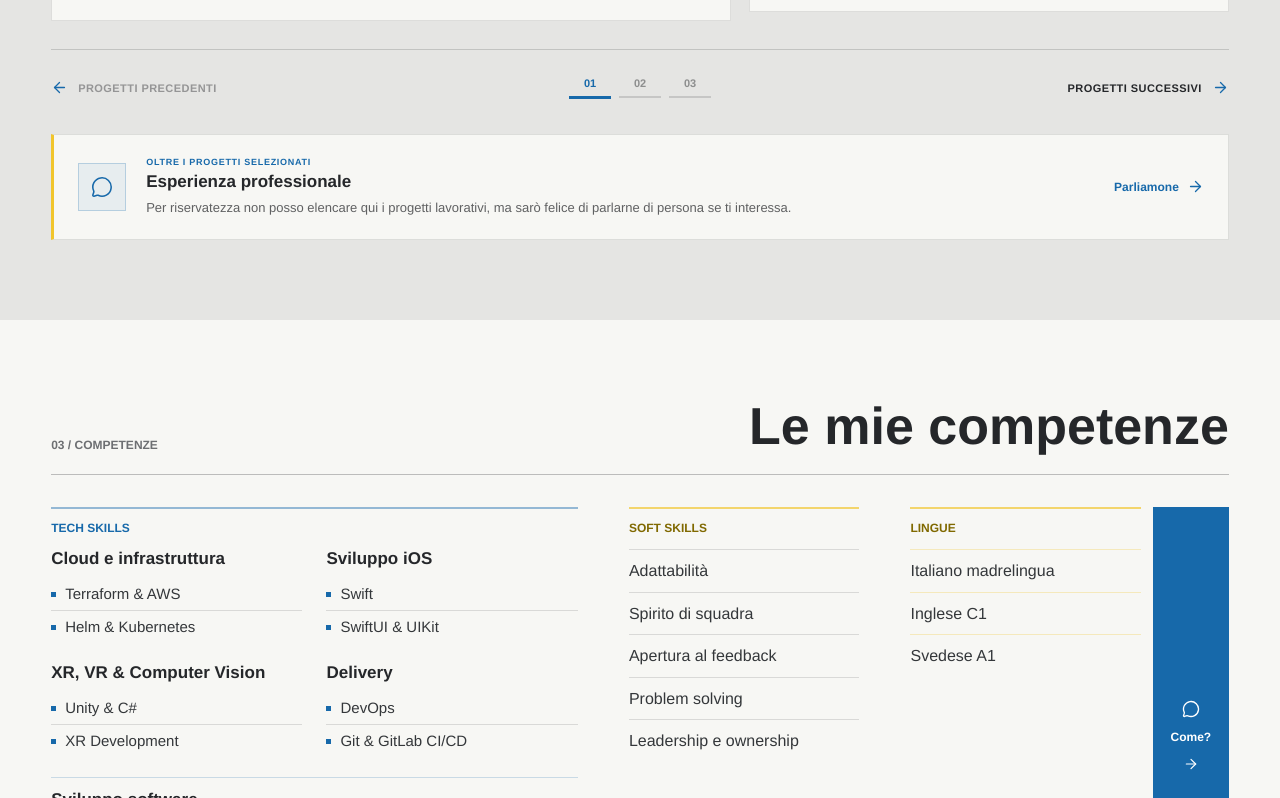
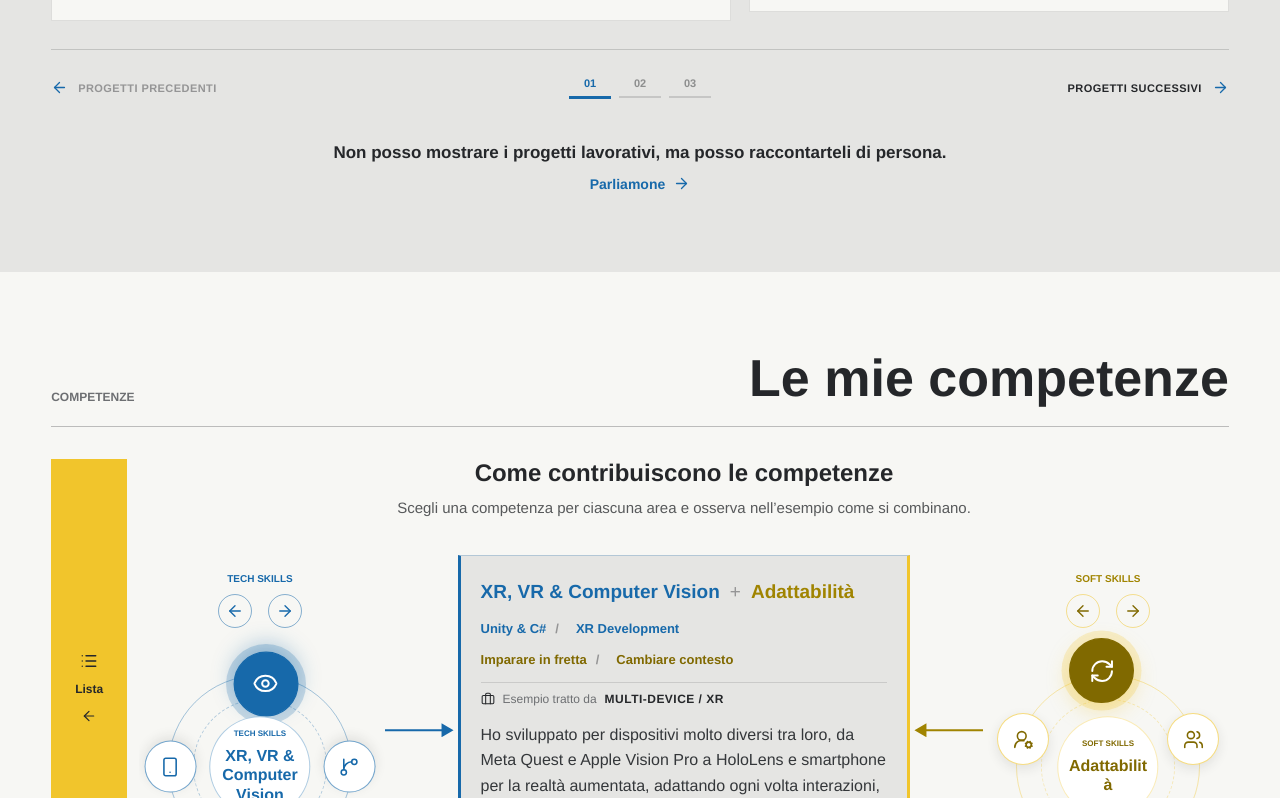
Before and after one commit to DE-R-V/Edoardo_Rolfo_Website, a React (Vite) app: page / in a window 1280 px wide. Shown: the part 2962-3760 px from the top of the page. Built offline with nearby package versions, Linux system fonts and the light colour scheme.

Commit message:
minor ui improvements

```diff
--- a/src/App.css
+++ b/src/App.css
@@ -2145,51 +2145,21 @@ summary:active {
 
 .projects-work-note {
   display: grid;
-  grid-template-columns: 48px minmax(0, 1fr) auto;
-  align-items: center;
-  gap: 20px;
-  margin-top: 24px;
-  padding: 22px 24px;
-  border: 1px solid rgba(37, 39, 42, 0.12);
-  border-left: 3px solid var(--accent-gold);
-  background: #f7f7f4;
-}
-
-.projects-work-note-icon {
-  display: grid;
-  width: 48px;
-  height: 48px;
-  place-items: center;
-  border: 1px solid rgba(var(--accent-blue-rgb), 0.24);
-  color: var(--accent-blue);
-  background: rgba(var(--accent-blue-rgb), 0.07);
+  justify-items: center;
+  gap: 10px;
+  max-width: 800px;
+  margin: 30px auto 0;
+  text-align: center;
 }
 
 .projects-work-note-copy {
-  min-width: 0;
-}
-
-.projects-work-note-copy > p:first-child {
-  margin: 0 0 5px;
-  color: var(--accent-blue);
-  font-size: 9px;
-  font-weight: 700;
-  letter-spacing: 0.08em;
-}
-
-.projects-work-note-copy h3 {
+  max-width: 100%;
   margin: 0;
   color: #25272a;
   font-size: 17px;
   font-weight: 600;
-}
-
-.projects-work-note-copy > p:last-child {
-  max-width: 720px;
-  margin: 6px 0 0;
-  color: rgba(37, 39, 42, 0.72);
-  font-size: 13px;
   line-height: 1.5;
+  text-wrap: pretty;
 }
 
 .projects-work-note-link {
@@ -2197,7 +2167,7 @@ summary:active {
   align-items: center;
   gap: 8px;
   color: var(--accent-blue);
-  font-size: 12px;
+  font-size: 14px;
   font-weight: 700;
   text-decoration: none;
   white-space: nowrap;
@@ -3132,36 +3102,13 @@ summary:active {
   }
 
   .projects-work-note {
-    grid-template-columns: minmax(0, 1fr) auto;
     gap: 8px;
-    margin-top: 14px;
-    padding: 10px 12px;
-  }
-
-  .projects-work-note-icon,
-  .projects-work-note-copy > p:first-child {
-    display: none;
-  }
-
-  .projects-work-note-copy h3 {
-    position: absolute;
-    width: 1px;
-    height: 1px;
-    overflow: hidden;
-    clip: rect(0, 0, 0, 0);
-    white-space: nowrap;
+    margin-top: 20px;
   }
 
   .projects-work-note-link {
-    grid-column: 2;
     gap: 4px;
-    font-size: 10px;
-  }
-
-  .projects-work-note-copy > p:last-child {
-    margin: 0;
-    font-size: 11px;
-    line-height: 1.4;
+    font-size: 13px;
   }
 
   .skills-explorer {
--- a/src/App.tsx
+++ b/src/App.tsx
@@ -74,7 +74,7 @@ const translations = {
     closeDialogLabel: 'Chiudi modulo',
     languageLabel: 'Seleziona lingua / Select language',
     scrollDesktop: 'Scorri per esplorare il sito',
-    scrollMobile: 'Scorri per visitare il sito',
+    scrollMobile: 'Scorri per conoscermi',
     mainNavigation: 'Navigazione principale',
     journeyNavigation: 'Percorso',
     projectsNavigation: 'Progetti',
@@ -97,7 +97,7 @@ const translations = {
     ],
     aboutImageAlt: 'Edoardo con un fungo raccolto durante una passeggiata',
     overviewAction: 'Torna alla panoramica',
-    journeyKicker: '01 / FORMAZIONE E LAVORO',
+    journeyKicker: 'FORMAZIONE E LAVORO',
     journeyTitle: 'Il mio percorso',
     journeyTimelineLabel: 'Timeline di formazione e lavoro',
     journeyCloseDetails: 'Chiudi i dettagli',
@@ -146,7 +146,7 @@ const translations = {
         description: 'Laurea triennale in Informatica conseguita all’Università di Torino.',
       },
     ],
-    projectsKicker: '02 / SELEZIONE',
+    projectsKicker: 'SELEZIONE',
     projectsTitle: 'Progetti personali',
     featuredProjectLabel: 'Vincitore XRCC 2025',
     featuredProjectTitle: 'InYourEyes',
@@ -172,11 +172,10 @@ const translations = {
     previousProjects: 'Progetti precedenti',
     nextProjects: 'Progetti successivi',
     projectPageLabel: 'Pagina progetti',
-    workProjectsNoteLabel: 'OLTRE I PROGETTI SELEZIONATI',
-    workProjectsNoteTitle: 'Esperienza professionale',
-    workProjectsNote: 'Per riservatezza non posso elencare qui i progetti lavorativi, ma sarò felice di parlarne di persona se ti interessa.',
+    workProjectsNoteLabel: 'Progetti lavorativi',
+    workProjectsNote: 'Non posso mostrare i progetti lavorativi, ma posso raccontarteli di persona.',
     workProjectsNoteAction: 'Parliamone',
-    skillsKicker: '03 / COMPETENZE',
+    skillsKicker: 'COMPETENZE',
     skillsTitle: 'Le mie competenze',
     skillsFusionTitle: 'Come contribuiscono le competenze',
     skillsFusionDescription: 'Scegli una competenza per ciascuna area e osserva nell’esempio come si combinano.',
@@ -295,7 +294,7 @@ const translations = {
         description: 'Ho modificato di mia iniziativa le pipeline delle merge request per evitare deploy inutili e ottenere solo piani Terraform reali, così da poter rivedere e riadattare il codice senza deploy rischiosi sugli ambienti condivisi.',
       },
     },
-    contactKicker: '04 / CONTATTI',
+    contactKicker: 'CONTATTI',
     contactTitle: 'Contatti',
     contactDescription: 'Per opportunità e collaborazioni, scrivimi:',
     contactEmailLabel: 'Scrivimi via email',
@@ -321,7 +320,7 @@ const translations = {
     closeDialogLabel: 'Close form',
     languageLabel: 'Select language / Seleziona lingua',
     scrollDesktop: 'Scroll to explore the website',
-    scrollMobile: 'Scroll to visit the website',
+    scrollMobile: 'Scroll down to know about me',
     mainNavigation: 'Main navigation',
     journeyNavigation: 'Journey',
     projectsNavigation: 'Projects',
@@ -344,7 +343,7 @@ const translations = {
     ],
     aboutImageAlt: 'Edoardo with a mushroom he found while out walking',
     overviewAction: 'Back to overview',
-    journeyKicker: '01 / EDUCATION & WORK',
+    journeyKicker: 'EDUCATION & WORK',
     journeyTitle: 'My journey',
     journeyTimelineLabel: 'Education and work timeline',
     journeyCloseDetails: 'Close details',
@@ -393,7 +392,7 @@ const translations = {
         description: 'Bachelor’s degree in Computer Science from the University of Turin.',
       },
     ],
-    projectsKicker: '02 / SELECTED WORK',
+    projectsKicker: 'SELECTED WORK',
     projectsTitle: 'Personal Projects',
     featuredProjectLabel: 'XRCC 2025 Award Winner',
     featuredProjectTitle: 'InYourEyes',
@@ -419,11 +418,10 @@ const translations = {
     previousProjects: 'Previous projects',
     nextProjects: 'Next projects',
     projectPageLabel: 'Projects page',
-    workProjectsNoteLabel: 'BEYOND THE SELECTED PROJECTS',
-    workProjectsNoteTitle: 'Professional experience',
-    workProjectsNote: 'I can’t list my work projects here for confidentiality reasons, but I’d be happy to discuss them in person.',
+    workProjectsNoteLabel: 'Professional projects',
+    workProjectsNote: 'I can’t show my work projects here, but I’m happy to talk about them in person.',
     workProjectsNoteAction: 'Let’s talk',
-    skillsKicker: '03 / SKILLS',
+    skillsKicker: 'SKILLS',
     skillsTitle: 'Skills',
     skillsFusionTitle: 'How the skills contribute',
     skillsFusionDescription: 'Choose one skill from each area to see how they work together in the example.',
@@ -542,7 +540,7 @@ const translations = {
         description: 'On my own initiative, I changed the merge request pipelines to avoid unnecessary deployments and produce only real Terraform plans, so code could be reviewed and reworked without risky deploys on shared environments.',
       },
     },
-    contactKicker: '04 / CONTACT',
+    contactKicker: 'CONTACT',
     contactTitle: 'Contact',
     contactDescription: 'For opportunities and collaborations, get in touch:',
     contactEmailLabel: 'Email me',
@@ -668,7 +666,7 @@ function ProfileSocials({
 function App() {
   const [progress, setProgress] = useState(0)
   const [projectPage, setProjectPage] = useState(0)
-  const [skillsView, setSkillsView] = useState<'inventory' | 'fusion'>('inventory')
+  const [skillsView, setSkillsView] = useState<'inventory' | 'fusion'>('fusion')
   const [selectedSkillIndices, setSelectedSkillIndices] = useState([2, 0])
   const [skillWheelRotations, setSkillWheelRotations] = useState([-180, 0])
   const [draggingSkillWheel, setDraggingSkillWheel] = useState<number | null>(null)
@@ -1537,15 +1535,8 @@ function App() {
               </button>
             </nav>
           )}
-          <aside className="projects-work-note" aria-labelledby="projects-work-note-title">
-            <span className="projects-work-note-icon" aria-hidden="true">
-              <MessageCircle size={22} strokeWidth={1.7} />
-            </span>
-            <div className="projects-work-note-copy">
-              <p>{copy.workProjectsNoteLabel}</p>
-              <h3 id="projects-work-note-title">{copy.workProjectsNoteTitle}</h3>
-              <p>{copy.workProjectsNote}</p>
-            </div>
+          <aside className="projects-work-note" aria-label={copy.workProjectsNoteLabel}>
+            <p className="projects-work-note-copy">{copy.workProjectsNote}</p>
             <a className="projects-work-note-link" href="#contatti">
               {copy.workProjectsNoteAction}
               <ArrowRight size={17} strokeWidth={1.8} aria-hidden="true" />
```
